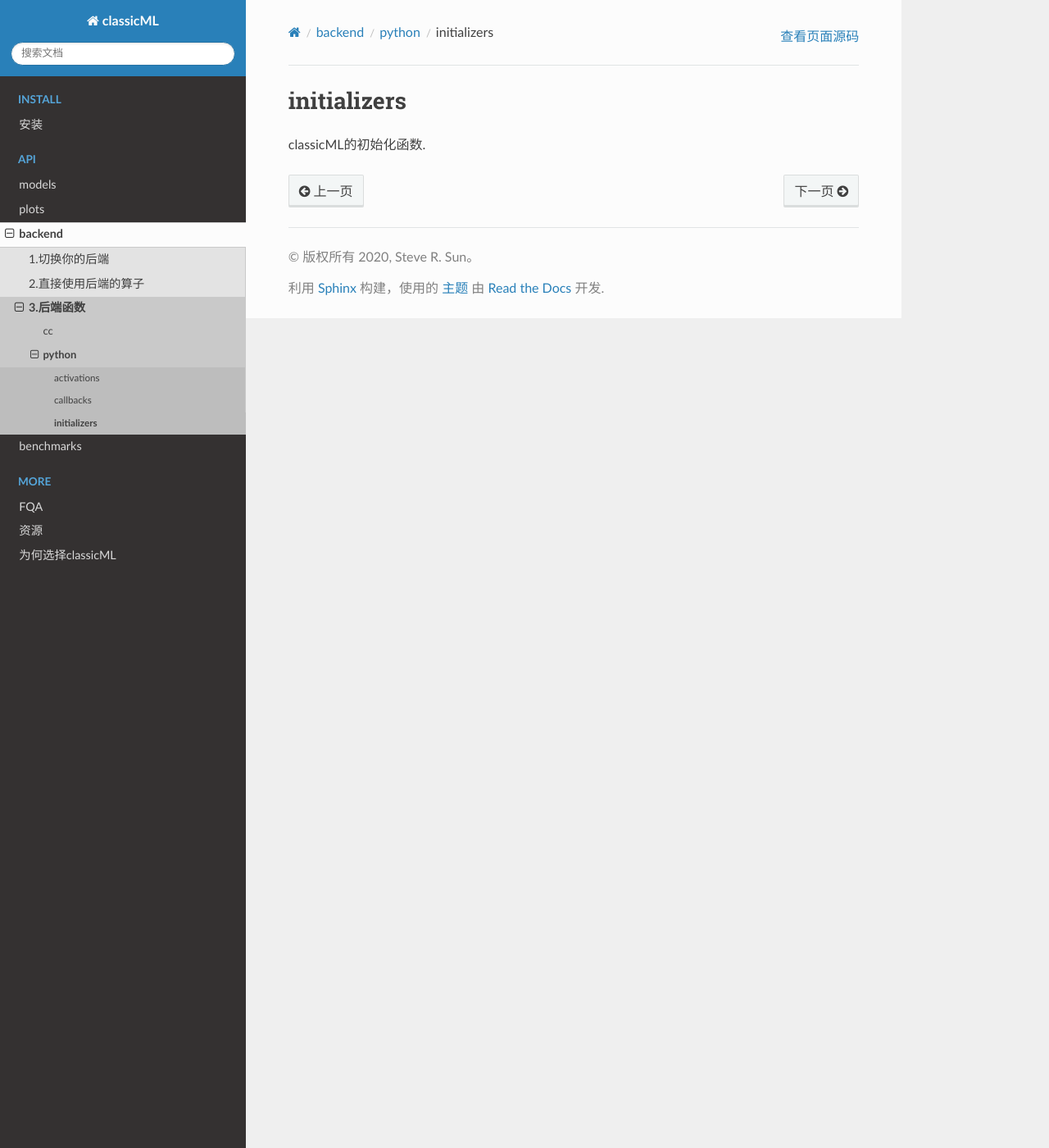
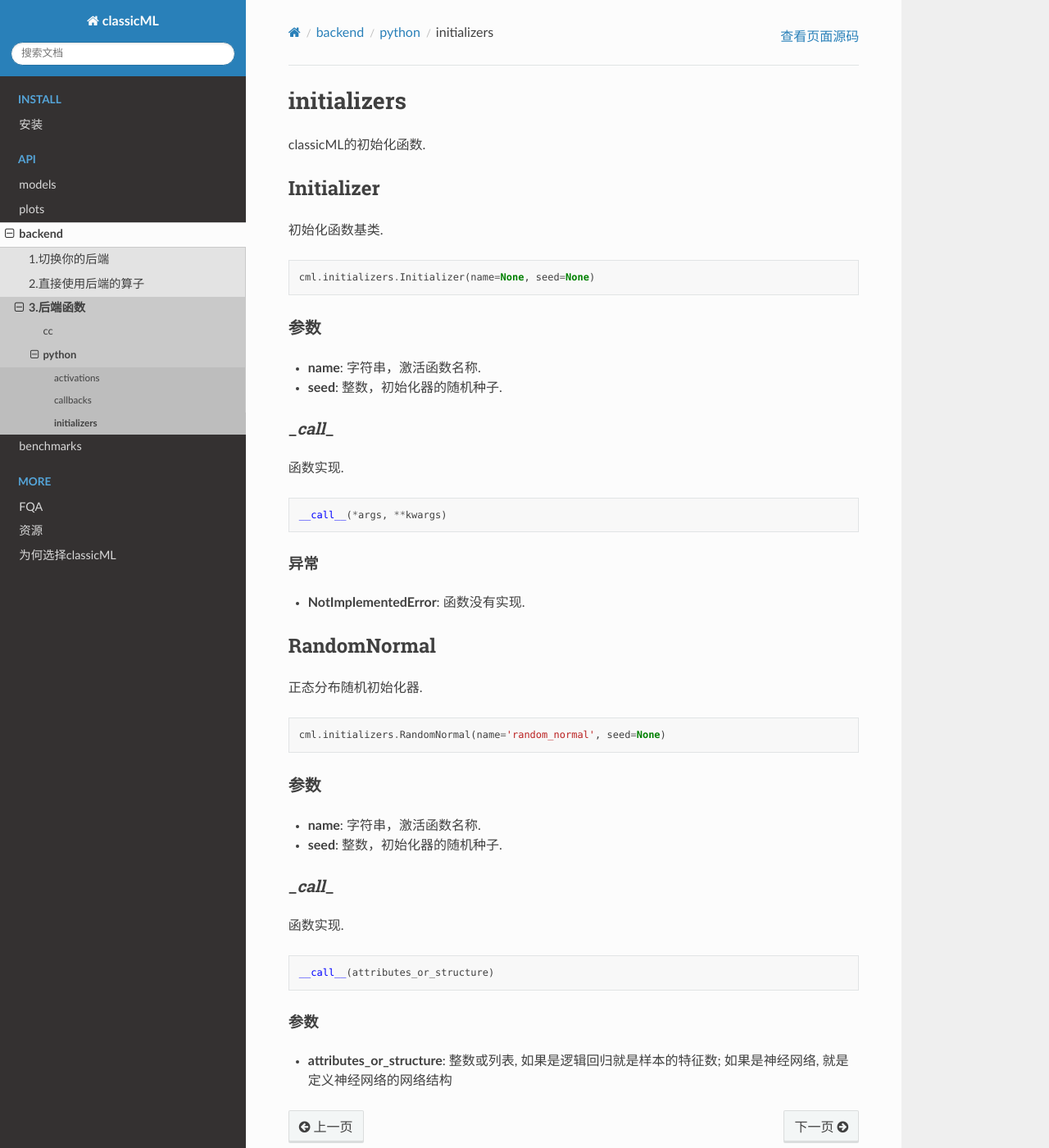
Before and after one commit to sun1638650145/classicML, a Sphinx documentation site: the page built from docs/source/backend/python/initializers.md, in a window 1280 px wide and 1400 px high. Shown: the whole window at 82% size. Built offline with Sphinx 7.4.7 and the Read the Docs theme 2.0.0, drawn with Linux system fonts in a browser that asks for light colours.

Commit message:
update docs/backend/initializers

````diff
--- a/docs/source/backend/python/index.rst
+++ b/docs/source/backend/python/index.rst
@@ -3,7 +3,7 @@
 python
 ======
 
-``python``\ 后端是classicML的标准后端，虽然它并进行任何优化，但它尽可能的保证高兼容性.
+``python``\ 后端是classicML的标准后端，虽然它暂未进行任何优化，但它尽可能的保证高兼容性.
 
 .. toctree::
    :maxdepth: 2
--- a/docs/source/backend/python/initializers.md
+++ b/docs/source/backend/python/initializers.md
@@ -1,3 +1,53 @@
 ## initializers
 
 classicML的初始化函数.
+
+### Initializer
+
+初始化函数基类.
+
+```python
+cml.initializers.Initializer(name=None, seed=None)
+```
+
+#### 参数
+
+* <b>name</b>: 字符串，激活函数名称.
+* <b>seed</b>: 整数，初始化器的随机种子.
+
+#### \__call__
+
+函数实现.
+
+```python
+__call__(*args, **kwargs)
+```
+
+##### 异常
+
+* <b>NotImplementedError</b>: 函数没有实现.
+
+### RandomNormal
+
+正态分布随机初始化器.
+
+```python
+cml.initializers.RandomNormal(name='random_normal', seed=None)
+```
+
+#### 参数
+
+* <b>name</b>: 字符串，激活函数名称.
+* <b>seed</b>: 整数，初始化器的随机种子.
+
+#### \__call__
+
+函数实现.
+
+```python
+__call__(attributes_or_structure)
+```
+
+##### 参数
+
+* <b>attributes_or_structure</b>: 整数或列表, 如果是逻辑回归就是样本的特征数; 如果是神经网络, 就是定义神经网络的网络结构
````
Also changed, not shown: 1 other file.
